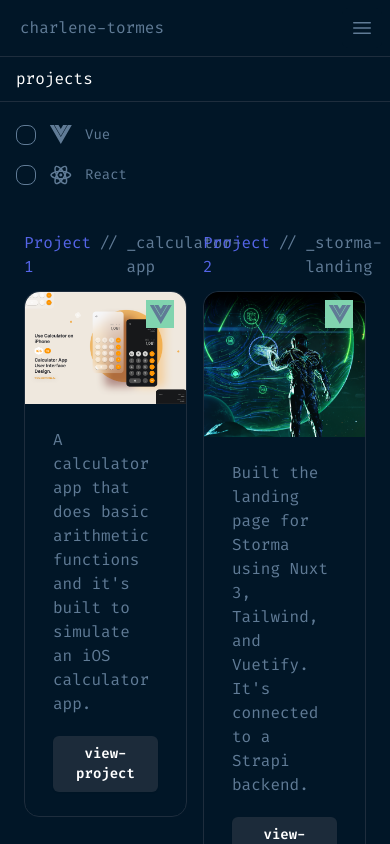
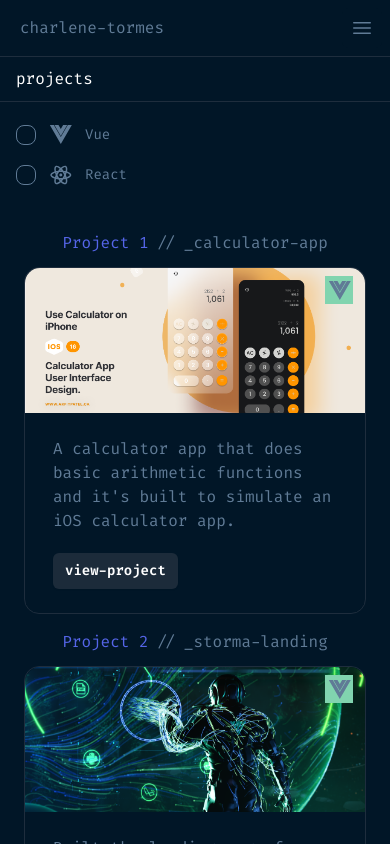
Before and after one commit to charlenetormes/portfolio, a Nuxt app: page /projects in a window 390 px wide. Built offline with nearby package versions, Linux system fonts and the light colour scheme.

Commit message:
Mobile responsive for projects and contact page

```diff
--- a/components/base/CardProject.vue
+++ b/components/base/CardProject.vue
@@ -1,6 +1,8 @@
 <template>
-    <div class="flex flex-col gap-3">
-        <div class="flex gap-2 w-full text-secondary-100">
+    <div class="flex flex-col gap-3 justify-center items-center">
+        <div
+            class="flex gap-2 w-full text-secondary-100 items-center justify-center"
+        >
             <h3 class="text-accent-500">{{ sequence }}</h3>
             <span>//</span>
             <span>{{ title }}</span>
--- a/components/base/ContactDrawer.vue
+++ b/components/base/ContactDrawer.vue
@@ -1,5 +1,7 @@
 <template>
-    <div class="flex w-full max-w-80 h-full border-r-[1px] border-lines-100">
+    <div
+        class="flex w-full mobile:max-w-none lg:max-w-80 mobile:h-auto lg:h-full border-r-[1px] border-lines-100"
+    >
         <div class="flex flex-col w-full">
             <BaseSideSection title="contacts">
                 <BaseSideContact />
--- a/components/code/Contact.vue
+++ b/components/code/Contact.vue
@@ -1,10 +1,13 @@
 <template>
     <div class="w-full flex flex-col overflow-y-hidden">
-        <div class="w-full border-b-[1px] border-lines-100">
+        <div class="hidden lg:block w-full border-b-[1px] border-lines-100">
             <CodeTab title="contacts" />
         </div>
-        <div class="flex items-start justify-center py-20 w-full h-full">
+        <div
+            class="flex items-start justify-center mobile:px-6 py-20 w-full bg-primary-200"
+        >
             <form
+                v-if="!isSubmitted"
                 @submit.prevent="handleSubmit"
                 class="flex flex-col gap-6 text-secondary-100 max-w-xl w-full"
             >
@@ -42,6 +45,23 @@
                     {{ isLoading ? "submitting..." : "submit-message" }}
                 </button>
             </form>
+            <div
+                v-else-if="isSubmitted"
+                class="flex flex-col items-center justify-center gap-4 max-w-96 text-center"
+            >
+                <h3 class="text-2xl text-white">Thank You! 🤘</h3>
+                <p class="text-balance">
+                    Your message has been accepted. You will receive answer
+                    really soon!
+                </p>
+                <button
+                    @click="sendNewMessage"
+                    type="button"
+                    class="max-w-40 rounded-md bg-primary-500 px-3 py-2 text-sm font-semibold text-white shadow-sm hover:bg-indigo-500 focus-visible:outline focus-visible:outline-2 focus-visible:outline-offset-2 focus-visible:outline-indigo-600"
+                >
+                    send-new-message
+                </button>
+            </div>
         </div>
     </div>
 </template>
@@ -49,6 +69,7 @@
 <script lang="ts" setup>
 const emits = defineEmits(["update:modelValue"]);
 const isLoading = ref(false);
+const isSubmitted = ref(false);
 
 const form = reactive({
     name: "",
@@ -60,6 +81,10 @@ const handleSubmit = async () => {
     isLoading.value = true;
     await sendEmail();
     isLoading.value = false;
+};
+
+const sendNewMessage = () => {
+    isSubmitted.value = false;
 };
 
 const sendEmail = async () => {
--- a/components/code/ContactSnippet.vue
+++ b/components/code/ContactSnippet.vue
@@ -6,7 +6,7 @@
                 <div
                     v-for="(line, index) in data"
                     :key="index"
-                    class="flex gap-10"
+                    class="line-container flex gap-10 lg:text-base"
                 >
                     <span>{{ index + 1 }}</span>
                     <div
@@ -109,3 +109,11 @@ const date = computed(() => {
     )}`;
 });
 </script>
+
+<style scoped>
+.line-container {
+    @media (max-width: 1200px) {
+        font-size: 14px;
+    }
+}
+</style>
--- a/components/code/Project.vue
+++ b/components/code/Project.vue
@@ -8,7 +8,7 @@
             />
         </div>
         <div
-            class="grid grid-cols-1 mobile:grid-cols-2 lg:grid-cols-3 mobile:gap-x-4 lg:gap-x-8 mobile:gap-y-4 lg:gap-y-8 w-full h-full mobile:py-6 lg:py-20 mobile:px-6 lg:px-28 overflow-scroll"
+            class="grid-container mobile:gap-x-4 lg:gap-x-8 mobile:gap-y-4 lg:gap-y-8 w-full h-full mobile:py-6 lg:py-20 mobile:px-6 lg:px-28 overflow-scroll"
         >
             <div
                 class="col-span-1"
@@ -57,3 +57,16 @@ const filteredProjects = computed(() => {
 
 const handleClose = () => {};
 </script>
+
+<style scoped>
+.grid-container {
+    display: grid;
+    grid-template-columns: repeat(3, minmax(0, 1fr));
+    @media (max-width: 1124px) {
+        grid-template-columns: repeat(2, minmax(0, 1fr));
+    }
+    @media (max-width: 1023px) {
+        grid-template-columns: repeat(1, minmax(0, 1fr));
+    }
+}
+</style>
--- a/pages/contacts.vue
+++ b/pages/contacts.vue
@@ -1,16 +1,17 @@
 <template>
     <div class="page-container w-full bg-primary-200">
-        <div class="w-full h-full flex">
+        <div class="w-full h-full mobile:flex-col lg:flex">
             <BaseContactDrawer />
-            <div class="grid grid-cols-2 w-full overflow-hidden">
+            <div
+                class="grid mobile:grid-cols-1 grid-cols-2 w-full overflow-hidden"
+            >
                 <div
                     class="col-span-1 w-full h-full flex border-r-[1px] border-lines-100 text-secondary-100"
                 >
                     <CodeContact v-model="formValues" />
-                    <!-- {{ formValues }} -->
                 </div>
                 <div
-                    class="col-span-1 w-full h-full flex overflow-x-hidden overflow-y-auto"
+                    class="col-span-1 w-full h-full mobile:hidden lg:flex overflow-x-hidden overflow-y-auto"
                 >
                     <CodeContactSnippet :form="formValues" />
                 </div>
@@ -30,5 +31,8 @@ const formValues = ref();
 <style scoped>
 .page-container {
     height: calc(100vh - 115px);
+    @media (max-width: 1023px) {
+        height: calc(100vh - 57px);
+    }
 }
 </style>
```
